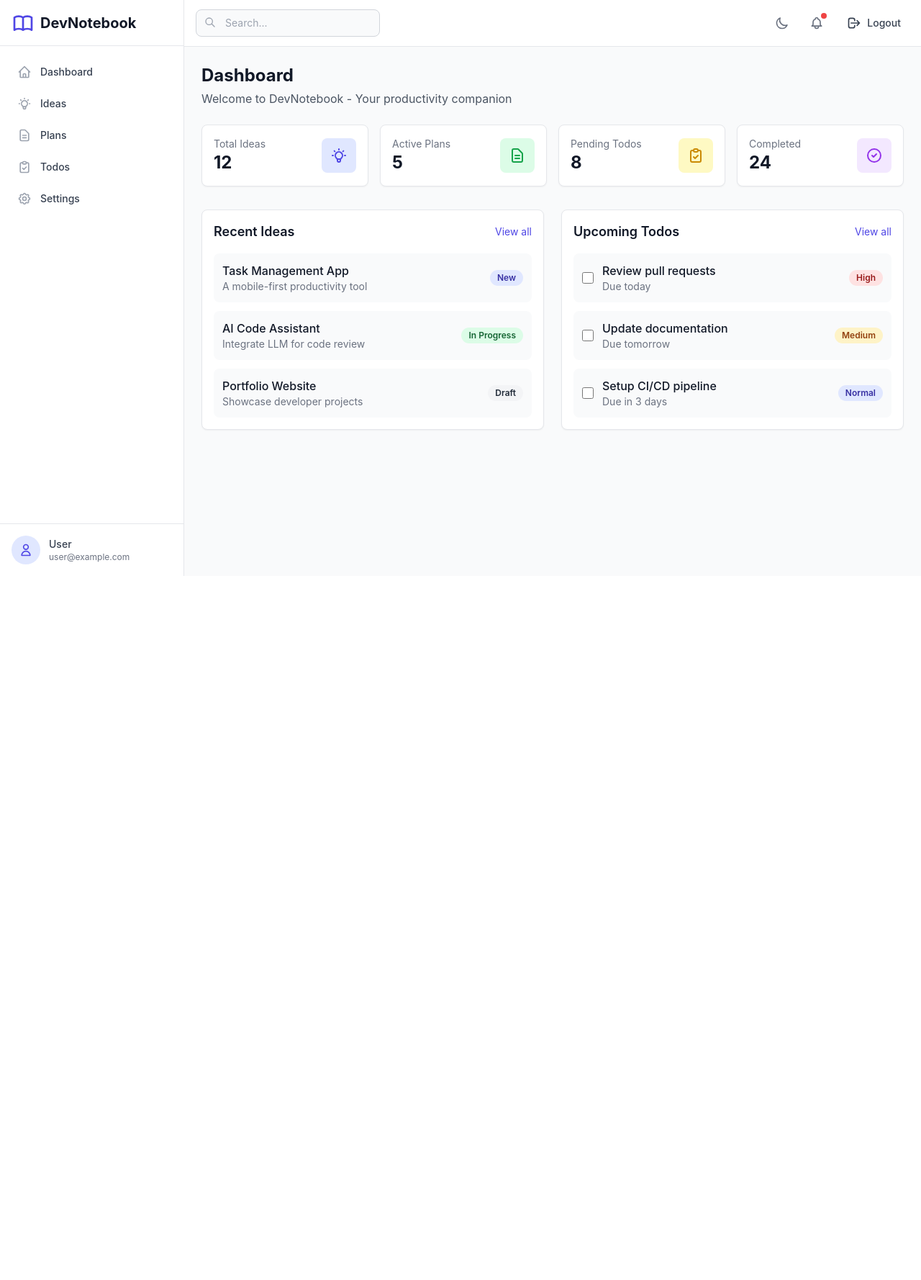
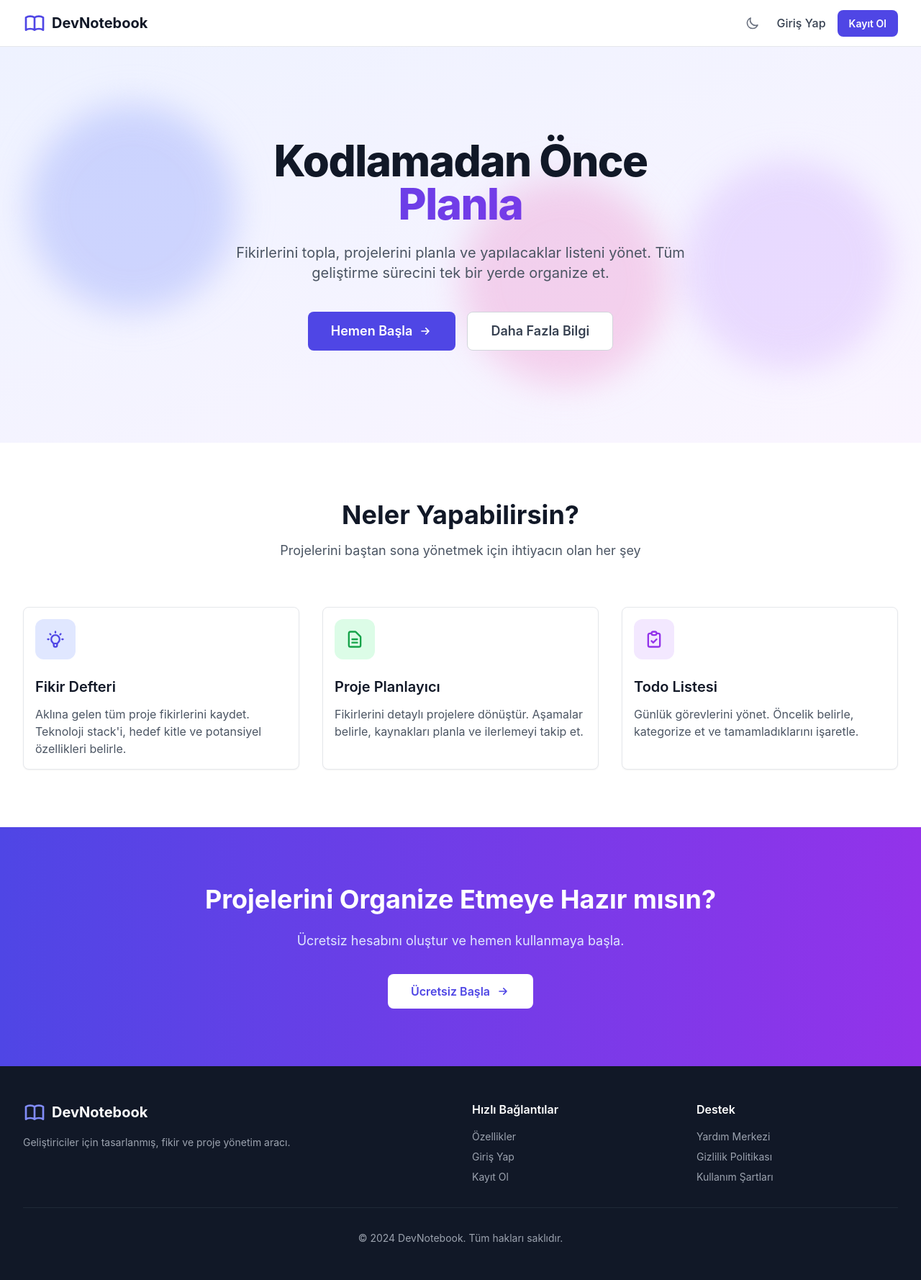
Before and after one commit to EnesBattalOk/ProjectPlanner, a Flask app: page / in a window 1280 px wide. Shown: the whole page at 72% size. Before the commit the page ends 800 px from the top, so only its background shows below. Run offline with Flask 3, Linux system fonts and the light colour scheme; some libraries are stand-ins or nearby versions.

Commit message:
Add user authentication and create landing, login, and register pages
Implement Flask-Login for user authentication, including User model, routes for login, logout, and registration, and create the landing, login, register, and dashboard HTML templates.

Replit-Commit-Author: Agent
Replit-Commit-Session-Id: 900e324b-d7fc-494d-b7f7-0b47e0e3d9d9
Replit-Commit-Checkpoint-Type: intermediate_checkpoint
Replit-Commit-Event-Id: 9e24488f-e245-4701-a216-1df1e7da03b0
Replit-Commit-Screenshot-Url: https://storage.googleapis.com/screenshot-production-us-central1/bc7d1ba4-66ad-4f53-9765-d4afe54836b1/900e324b-d7fc-494d-b7f7-0b47e0e3d9d9/SYihEPH

```diff
--- a/main.py
+++ b/main.py
@@ -1,11 +1,143 @@
-from flask import Flask, render_template
+import os
+from flask import Flask, render_template, redirect, url_for, flash, request
+from flask_sqlalchemy import SQLAlchemy
+from flask_login import LoginManager, UserMixin, login_user, logout_user, login_required, current_user
+from flask_wtf.csrf import CSRFProtect
+from werkzeug.security import generate_password_hash, check_password_hash
+from datetime import datetime
 
 app = Flask(__name__)
-app.config['SECRET_KEY'] = 'dev-secret-key-change-in-production'
+app.config['SECRET_KEY'] = os.environ.get('SECRET_KEY', 'dev-secret-key-change-in-production')
+app.config['SQLALCHEMY_DATABASE_URI'] = os.environ.get('DATABASE_URL')
+app.config['SQLALCHEMY_TRACK_MODIFICATIONS'] = False
+
+db = SQLAlchemy(app)
+csrf = CSRFProtect(app)
+login_manager = LoginManager(app)
+login_manager.login_view = 'login'
+login_manager.login_message = 'Bu sayfayı görüntülemek için giriş yapmalısınız.'
+login_manager.login_message_category = 'error'
+
+
+class User(UserMixin, db.Model):
+    __tablename__ = 'users'
+
+    id = db.Column(db.Integer, primary_key=True)
+    username = db.Column(db.String(80), unique=True, nullable=False)
+    email = db.Column(db.String(120), unique=True, nullable=False)
+    password_hash = db.Column(db.String(256), nullable=False)
+    created_at = db.Column(db.DateTime, default=datetime.utcnow)
+
+    def set_password(self, password):
+        self.password_hash = generate_password_hash(password)
+
+    def check_password(self, password):
+        return check_password_hash(self.password_hash, password)
+
+
+@login_manager.user_loader
+def load_user(user_id):
+    return User.query.get(int(user_id))
+
 
 @app.route('/')
 def index():
-    return render_template('index.html')
+    if current_user.is_authenticated:
+        return redirect(url_for('dashboard'))
+    return render_template('landing.html')
+
+
+@app.route('/dashboard')
+@login_required
+def dashboard():
+    return render_template('dashboard.html')
+
+
+@app.route('/login', methods=['GET', 'POST'])
+def login():
+    if current_user.is_authenticated:
+        return redirect(url_for('dashboard'))
+
+    if request.method == 'POST':
+        email = request.form.get('email', '').strip().lower()
+        password = request.form.get('password', '')
+        remember = request.form.get('remember') == 'on'
+
+        if not email or not password:
+            flash('Lütfen tüm alanları doldurun.', 'error')
+            return render_template('login.html')
+
+        user = User.query.filter_by(email=email).first()
+
+        if user and user.check_password(password):
+            login_user(user, remember=remember)
+            next_page = request.args.get('next')
+            flash('Başarıyla giriş yaptınız!', 'success')
+            return redirect(next_page if next_page else url_for('dashboard'))
+        else:
+            flash('E-posta veya şifre hatalı.', 'error')
+
+    return render_template('login.html')
+
+
+@app.route('/register', methods=['GET', 'POST'])
+def register():
+    if current_user.is_authenticated:
+        return redirect(url_for('dashboard'))
+
+    if request.method == 'POST':
+        username = request.form.get('username', '').strip()
+        email = request.form.get('email', '').strip().lower()
+        password = request.form.get('password', '')
+        confirm_password = request.form.get('confirm_password', '')
+
+        if not username or not email or not password or not confirm_password:
+            flash('Lütfen tüm alanları doldurun.', 'error')
+            return render_template('register.html')
+
+        if len(username) < 3:
+            flash('Kullanıcı adı en az 3 karakter olmalıdır.', 'error')
+            return render_template('register.html')
+
+        if len(password) < 6:
+            flash('Şifre en az 6 karakter olmalıdır.', 'error')
+            return render_template('register.html')
+
+        if password != confirm_password:
+            flash('Şifreler eşleşmiyor.', 'error')
+            return render_template('register.html')
+
+        if User.query.filter_by(email=email).first():
+            flash('Bu e-posta adresi zaten kullanılıyor.', 'error')
+            return render_template('register.html')
+
+        if User.query.filter_by(username=username).first():
+            flash('Bu kullanıcı adı zaten kullanılıyor.', 'error')
+            return render_template('register.html')
+
+        user = User(username=username, email=email)
+        user.set_password(password)
+
+        db.session.add(user)
+        db.session.commit()
+
+        flash('Hesabınız oluşturuldu! Şimdi giriş yapabilirsiniz.', 'success')
+        return redirect(url_for('login'))
+
+    return render_template('register.html')
+
+
+@app.route('/logout')
+@login_required
+def logout():
+    logout_user()
+    flash('Başarıyla çıkış yaptınız.', 'success')
+    return redirect(url_for('index'))
+
+
+with app.app_context():
+    db.create_all()
+
 
 if __name__ == "__main__":
     app.run(host='0.0.0.0', port=5000, debug=True)
--- a/templates/base.html
+++ b/templates/base.html
@@ -73,13 +73,11 @@
                 <div class="p-4 border-t border-gray-200 dark:border-slate-700">
                     <div class="flex items-center">
                         <div class="w-10 h-10 rounded-full bg-indigo-100 dark:bg-indigo-900 flex items-center justify-center">
-                            <svg class="w-5 h-5 text-indigo-600 dark:text-indigo-400" fill="none" stroke="currentColor" viewBox="0 0 24 24">
-                                <path stroke-linecap="round" stroke-linejoin="round" stroke-width="2" d="M16 7a4 4 0 11-8 0 4 4 0 018 0zM12 14a7 7 0 00-7 7h14a7 7 0 00-7-7z"></path>
-                            </svg>
+                            <span class="text-sm font-semibold text-indigo-600 dark:text-indigo-400">{{ current_user.username[0]|upper }}</span>
                         </div>
                         <div class="ml-3">
-                            <p class="text-sm font-medium text-gray-700 dark:text-gray-200">User</p>
-                            <p class="text-xs text-gray-500 dark:text-gray-400">user@example.com</p>
+                            <p class="text-sm font-medium text-gray-700 dark:text-gray-200">{{ current_user.username }}</p>
+                            <p class="text-xs text-gray-500 dark:text-gray-400">{{ current_user.email }}</p>
                         </div>
                     </div>
                 </div>
@@ -117,11 +115,11 @@
                             </svg>
                             <span class="absolute top-1 right-1 w-2 h-2 bg-red-500 rounded-full"></span>
                         </button>
-                        <a href="#" class="flex items-center px-3 py-2 text-sm font-medium text-gray-700 dark:text-gray-200 hover:bg-gray-100 dark:hover:bg-slate-700 rounded-lg transition-colors">
+                        <a href="{{ url_for('logout') }}" class="flex items-center px-3 py-2 text-sm font-medium text-gray-700 dark:text-gray-200 hover:bg-gray-100 dark:hover:bg-slate-700 rounded-lg transition-colors">
                             <svg class="w-5 h-5 mr-2" fill="none" stroke="currentColor" viewBox="0 0 24 24">
                                 <path stroke-linecap="round" stroke-linejoin="round" stroke-width="2" d="M17 16l4-4m0 0l-4-4m4 4H7m6 4v1a3 3 0 01-3 3H6a3 3 0 01-3-3V7a3 3 0 013-3h4a3 3 0 013 3v1"></path>
                             </svg>
-                            Logout
+                            Çıkış Yap
                         </a>
                     </div>
                 </div>
--- /dev/null
+++ b/templates/landing.html
@@ -0,0 +1,173 @@
+<!DOCTYPE html>
+<html lang="tr" class="h-full">
+<head>
+    <meta charset="UTF-8">
+    <meta name="viewport" content="width=device-width, initial-scale=1.0">
+    <title>DevNotebook - Kodlamadan Önce Planla</title>
+    <script src="https://cdn.tailwindcss.com"></script>
+    <script>
+        tailwind.config = {
+            darkMode: 'class',
+            theme: {
+                extend: {
+                    fontFamily: {
+                        sans: ['-apple-system', 'BlinkMacSystemFont', 'Segoe UI', 'Roboto', 'sans-serif'],
+                        mono: ['SFMono-Regular', 'Consolas', 'Courier New', 'monospace']
+                    }
+                }
+            }
+        }
+    </script>
+    <link rel="stylesheet" href="{{ url_for('static', filename='css/style.css') }}">
+</head>
+<body class="h-full bg-gray-50 text-gray-900 dark:bg-slate-900 dark:text-gray-100">
+    <nav class="bg-white dark:bg-slate-800 border-b border-gray-200 dark:border-slate-700 sticky top-0 z-50">
+        <div class="max-w-7xl mx-auto px-4 sm:px-6 lg:px-8">
+            <div class="flex justify-between h-16">
+                <div class="flex items-center">
+                    <a href="/" class="flex items-center space-x-2">
+                        <svg class="w-8 h-8 text-indigo-600 dark:text-indigo-400" fill="none" stroke="currentColor" viewBox="0 0 24 24">
+                            <path stroke-linecap="round" stroke-linejoin="round" stroke-width="2" d="M12 6.253v13m0-13C10.832 5.477 9.246 5 7.5 5S4.168 5.477 3 6.253v13C4.168 18.477 5.754 18 7.5 18s3.332.477 4.5 1.253m0-13C13.168 5.477 14.754 5 16.5 5c1.747 0 3.332.477 4.5 1.253v13C19.832 18.477 18.247 18 16.5 18c-1.746 0-3.332.477-4.5 1.253"></path>
+                        </svg>
+                        <span class="text-xl font-bold text-gray-900 dark:text-white">DevNotebook</span>
+                    </a>
+                </div>
+                <div class="flex items-center space-x-4">
+                    <button id="themeToggle" class="p-2 rounded-lg text-gray-500 hover:bg-gray-100 dark:hover:bg-slate-700 transition-colors">
+                        <svg id="sunIcon" class="w-5 h-5 hidden dark:block" fill="none" stroke="currentColor" viewBox="0 0 24 24">
+                            <path stroke-linecap="round" stroke-linejoin="round" stroke-width="2" d="M12 3v1m0 16v1m9-9h-1M4 12H3m15.364 6.364l-.707-.707M6.343 6.343l-.707-.707m12.728 0l-.707.707M6.343 17.657l-.707.707M16 12a4 4 0 11-8 0 4 4 0 018 0z"></path>
+                        </svg>
+                        <svg id="moonIcon" class="w-5 h-5 block dark:hidden" fill="none" stroke="currentColor" viewBox="0 0 24 24">
+                            <path stroke-linecap="round" stroke-linejoin="round" stroke-width="2" d="M20.354 15.354A9 9 0 018.646 3.646 9.003 9.003 0 0012 21a9.003 9.003 0 008.354-5.646z"></path>
+                        </svg>
+                    </button>
+                    <a href="{{ url_for('login') }}" class="text-gray-700 dark:text-gray-200 hover:text-indigo-600 dark:hover:text-indigo-400 font-medium transition-colors">Giriş Yap</a>
+                    <a href="{{ url_for('register') }}" class="btn btn-primary">Kayıt Ol</a>
+                </div>
+            </div>
+        </div>
+    </nav>
+
+    <main>
+        <section class="relative overflow-hidden">
+            <div class="absolute inset-0 bg-gradient-to-br from-indigo-50 to-purple-50 dark:from-slate-900 dark:to-indigo-950"></div>
+            <div class="absolute inset-0">
+                <div class="absolute top-20 left-10 w-72 h-72 bg-indigo-300 dark:bg-indigo-800 rounded-full mix-blend-multiply dark:mix-blend-soft-light filter blur-xl opacity-30 animate-pulse"></div>
+                <div class="absolute top-40 right-10 w-72 h-72 bg-purple-300 dark:bg-purple-800 rounded-full mix-blend-multiply dark:mix-blend-soft-light filter blur-xl opacity-30 animate-pulse" style="animation-delay: 1s;"></div>
+                <div class="absolute bottom-20 left-1/2 w-72 h-72 bg-pink-300 dark:bg-pink-800 rounded-full mix-blend-multiply dark:mix-blend-soft-light filter blur-xl opacity-30 animate-pulse" style="animation-delay: 2s;"></div>
+            </div>
+            <div class="relative max-w-7xl mx-auto px-4 sm:px-6 lg:px-8 py-24 lg:py-32">
+                <div class="text-center">
+                    <h1 class="text-4xl sm:text-5xl lg:text-6xl font-extrabold text-gray-900 dark:text-white tracking-tight">
+                        <span class="block">Kodlamadan Önce</span>
+                        <span class="block bg-gradient-to-r from-indigo-600 to-purple-600 bg-clip-text text-transparent">Planla</span>
+                    </h1>
+                    <p class="mt-6 max-w-2xl mx-auto text-lg sm:text-xl text-gray-600 dark:text-gray-300">
+                        Fikirlerini topla, projelerini planla ve yapılacaklar listeni yönet.
+                        Tüm geliştirme sürecini tek bir yerde organize et.
+                    </p>
+                    <div class="mt-10 flex flex-col sm:flex-row gap-4 justify-center">
+                        <a href="{{ url_for('register') }}" class="btn btn-primary text-lg px-8 py-3">
+                            Hemen Başla
+                            <svg class="w-5 h-5 ml-2" fill="none" stroke="currentColor" viewBox="0 0 24 24">
+                                <path stroke-linecap="round" stroke-linejoin="round" stroke-width="2" d="M13 7l5 5m0 0l-5 5m5-5H6"></path>
+                            </svg>
+                        </a>
+                        <a href="#features" class="btn btn-secondary text-lg px-8 py-3">
+                            Daha Fazla Bilgi
+                        </a>
+                    </div>
+                </div>
+            </div>
+        </section>
+
+        <section id="features" class="py-20 bg-white dark:bg-slate-800">
+            <div class="max-w-7xl mx-auto px-4 sm:px-6 lg:px-8">
+                <div class="text-center mb-16">
+                    <h2 class="text-3xl sm:text-4xl font-bold text-gray-900 dark:text-white">Neler Yapabilirsin?</h2>
+                    <p class="mt-4 text-lg text-gray-600 dark:text-gray-400">Projelerini baştan sona yönetmek için ihtiyacın olan her şey</p>
+                </div>
+                <div class="grid grid-cols-1 md:grid-cols-3 gap-8">
+                    <div class="card group hover:border-indigo-500 dark:hover:border-indigo-400 transition-all duration-300">
+                        <div class="w-14 h-14 bg-indigo-100 dark:bg-indigo-900 rounded-xl flex items-center justify-center mb-6 group-hover:scale-110 transition-transform">
+                            <svg class="w-7 h-7 text-indigo-600 dark:text-indigo-400" fill="none" stroke="currentColor" viewBox="0 0 24 24">
+                                <path stroke-linecap="round" stroke-linejoin="round" stroke-width="2" d="M9.663 17h4.673M12 3v1m6.364 1.636l-.707.707M21 12h-1M4 12H3m3.343-5.657l-.707-.707m2.828 9.9a5 5 0 117.072 0l-.548.547A3.374 3.374 0 0014 18.469V19a2 2 0 11-4 0v-.531c0-.895-.356-1.754-.988-2.386l-.548-.547z"></path>
+                            </svg>
+                        </div>
+                        <h3 class="text-xl font-semibold text-gray-900 dark:text-white mb-3">Fikir Defteri</h3>
+                        <p class="text-gray-600 dark:text-gray-400">Aklına gelen tüm proje fikirlerini kaydet. Teknoloji stack'i, hedef kitle ve potansiyel özellikleri belirle.</p>
+                    </div>
+                    <div class="card group hover:border-green-500 dark:hover:border-green-400 transition-all duration-300">
+                        <div class="w-14 h-14 bg-green-100 dark:bg-green-900 rounded-xl flex items-center justify-center mb-6 group-hover:scale-110 transition-transform">
+                            <svg class="w-7 h-7 text-green-600 dark:text-green-400" fill="none" stroke="currentColor" viewBox="0 0 24 24">
+                                <path stroke-linecap="round" stroke-linejoin="round" stroke-width="2" d="M9 12h6m-6 4h6m2 5H7a2 2 0 01-2-2V5a2 2 0 012-2h5.586a1 1 0 01.707.293l5.414 5.414a1 1 0 01.293.707V19a2 2 0 01-2 2z"></path>
+                            </svg>
+                        </div>
+                        <h3 class="text-xl font-semibold text-gray-900 dark:text-white mb-3">Proje Planlayıcı</h3>
+                        <p class="text-gray-600 dark:text-gray-400">Fikirlerini detaylı projelere dönüştür. Aşamalar belirle, kaynakları planla ve ilerlemeyi takip et.</p>
+                    </div>
+                    <div class="card group hover:border-purple-500 dark:hover:border-purple-400 transition-all duration-300">
+                        <div class="w-14 h-14 bg-purple-100 dark:bg-purple-900 rounded-xl flex items-center justify-center mb-6 group-hover:scale-110 transition-transform">
+                            <svg class="w-7 h-7 text-purple-600 dark:text-purple-400" fill="none" stroke="currentColor" viewBox="0 0 24 24">
+                                <path stroke-linecap="round" stroke-linejoin="round" stroke-width="2" d="M9 5H7a2 2 0 00-2 2v12a2 2 0 002 2h10a2 2 0 002-2V7a2 2 0 00-2-2h-2M9 5a2 2 0 002 2h2a2 2 0 002-2M9 5a2 2 0 012-2h2a2 2 0 012 2m-6 9l2 2 4-4"></path>
+                            </svg>
+                        </div>
+                        <h3 class="text-xl font-semibold text-gray-900 dark:text-white mb-3">Todo Listesi</h3>
+                        <p class="text-gray-600 dark:text-gray-400">Günlük görevlerini yönet. Öncelik belirle, kategorize et ve tamamladıklarını işaretle.</p>
+                    </div>
+                </div>
+            </div>
+        </section>
+
+        <section class="py-20 bg-gradient-to-r from-indigo-600 to-purple-600">
+            <div class="max-w-4xl mx-auto px-4 sm:px-6 lg:px-8 text-center">
+                <h2 class="text-3xl sm:text-4xl font-bold text-white mb-6">Projelerini Organize Etmeye Hazır mısın?</h2>
+                <p class="text-lg text-indigo-100 mb-8">Ücretsiz hesabını oluştur ve hemen kullanmaya başla.</p>
+                <a href="{{ url_for('register') }}" class="inline-flex items-center px-8 py-3 bg-white text-indigo-600 font-semibold rounded-lg hover:bg-indigo-50 transition-colors">
+                    Ücretsiz Başla
+                    <svg class="w-5 h-5 ml-2" fill="none" stroke="currentColor" viewBox="0 0 24 24">
+                        <path stroke-linecap="round" stroke-linejoin="round" stroke-width="2" d="M13 7l5 5m0 0l-5 5m5-5H6"></path>
+                    </svg>
+                </a>
+            </div>
+        </section>
+    </main>
+
+    <footer class="bg-gray-900 text-gray-400 py-12">
+        <div class="max-w-7xl mx-auto px-4 sm:px-6 lg:px-8">
+            <div class="grid grid-cols-1 md:grid-cols-4 gap-8">
+                <div class="col-span-1 md:col-span-2">
+                    <div class="flex items-center space-x-2 mb-4">
+                        <svg class="w-8 h-8 text-indigo-400" fill="none" stroke="currentColor" viewBox="0 0 24 24">
+                            <path stroke-linecap="round" stroke-linejoin="round" stroke-width="2" d="M12 6.253v13m0-13C10.832 5.477 9.246 5 7.5 5S4.168 5.477 3 6.253v13C4.168 18.477 5.754 18 7.5 18s3.332.477 4.5 1.253m0-13C13.168 5.477 14.754 5 16.5 5c1.747 0 3.332.477 4.5 1.253v13C19.832 18.477 18.247 18 16.5 18c-1.746 0-3.332.477-4.5 1.253"></path>
+                        </svg>
+                        <span class="text-xl font-bold text-white">DevNotebook</span>
+                    </div>
+                    <p class="text-sm">Geliştiriciler için tasarlanmış, fikir ve proje yönetim aracı.</p>
+                </div>
+                <div>
+                    <h3 class="text-white font-semibold mb-4">Hızlı Bağlantılar</h3>
+                    <ul class="space-y-2 text-sm">
+                        <li><a href="#features" class="hover:text-white transition-colors">Özellikler</a></li>
+                        <li><a href="{{ url_for('login') }}" class="hover:text-white transition-colors">Giriş Yap</a></li>
+                        <li><a href="{{ url_for('register') }}" class="hover:text-white transition-colors">Kayıt Ol</a></li>
+                    </ul>
+                </div>
+                <div>
+                    <h3 class="text-white font-semibold mb-4">Destek</h3>
+                    <ul class="space-y-2 text-sm">
+                        <li><a href="#" class="hover:text-white transition-colors">Yardım Merkezi</a></li>
+                        <li><a href="#" class="hover:text-white transition-colors">Gizlilik Politikası</a></li>
+                        <li><a href="#" class="hover:text-white transition-colors">Kullanım Şartları</a></li>
+                    </ul>
+                </div>
+            </div>
+            <div class="border-t border-gray-800 mt-8 pt-8 text-center text-sm">
+                <p>&copy; 2024 DevNotebook. Tüm hakları saklıdır.</p>
+            </div>
+        </div>
+    </footer>
+
+    <script src="{{ url_for('static', filename='js/script.js') }}"></script>
+</body>
+</html>
```
Also changed, not shown: templates/dashboard.html (added, +98 -0 lines), templates/login.html (added, +103 -0 lines), templates/register.html (added, +114 -0 lines), 3 other files.
